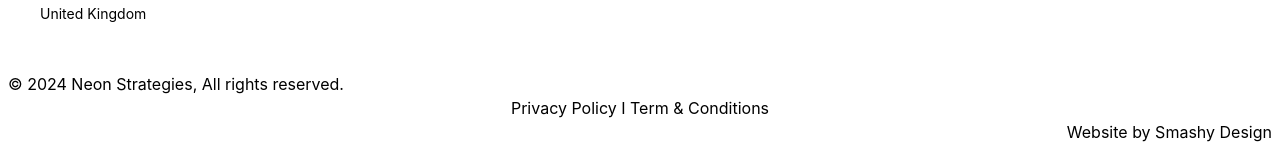
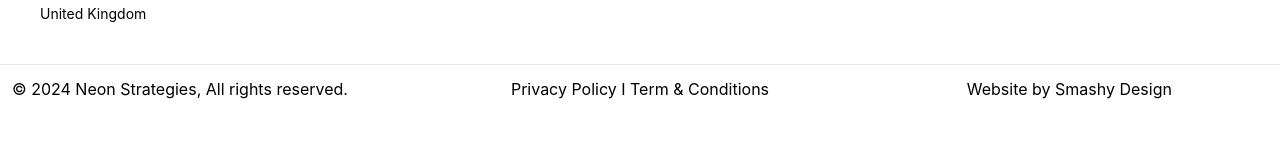
Before and after one commit to Oshanimadhushika/Sample_Website-SmashyDesign, a React (Create React App) app in the folder website-smashy/: page / in a window 1280 px wide. Shown: the part 6335-6484 px from the top of the page. After the commit the page ends 6448 px from the top, so only its background shows below. Built offline with nearby package versions, Linux system fonts and the light colour scheme.

Commit message:
added changes

```diff
--- a/website-smashy/src/pages/Home.jsx
+++ b/website-smashy/src/pages/Home.jsx
@@ -420,7 +420,6 @@ const Home = () => {
           <div class="col-span-12 sm:col-span-12 md:col-span-6 lg:col-span-4 xl:col-span-4 text-center">
             <div className="flex justify-center items-center mt-4">
               <div className="flex justify-center pt-16">
-
                 <button className="flex bg-opacity-70 border-2 border-black text-black rounded-3xl p-3 mt-6 text-xs hover:bg-blue-200 w-full text-center">
                   Contact Us to Get Started
                   <span className="ml-3 mt-1 text-black">
@@ -428,7 +427,6 @@ const Home = () => {
                   </span>
                 </button>
               </div>
-
             </div>
           </div>
         </div>
@@ -466,7 +464,6 @@ const Home = () => {
               </p>
             </div>
 
-
             <p className="text-center text-md font-normal mt-4">
               info@neostrategies.com
             </p>
@@ -477,10 +474,14 @@ const Home = () => {
 
         <div class="grid grid-cols-12 gap-8 p-10 pr-3 mt-6 container mx-auto ">
           <div class="col-span-12 sm:col-span-12 md:col-span-4  lg:col-span-4 xl:col-span-4   ">
-            <h1 className="font-bold text-md lg:text-start xl:text-start md:text-start sm:text-center text-center">Address</h1>
+            <h1 className="font-bold text-md lg:text-start xl:text-start md:text-start sm:text-center text-center">
+              Address
+            </h1>
             <p className="lg:text-start xl:text-start md:text-start sm:text-center text-center">
               <h1 className="text-sm font-normal mt-1">Neon Strategies Ltd.</h1>
-              <h1 className="text-sm font-normal mt-1">123 Marketing Street </h1>
+              <h1 className="text-sm font-normal mt-1">
+                123 Marketing Street{" "}
+              </h1>
               <h1 className="text-sm font-normal mt-1">London,W1A 1AA</h1>
               <h1 className="text-sm font-normal mt-1">United Kingdom</h1>{" "}
             </p>
@@ -491,25 +492,50 @@ const Home = () => {
           </div>
 
           <div class="col-span-12 sm:col-span-12 md:col-span-4  lg:col-span-4 xl:col-span-4   ">
-            <h1  className="font-bold text-md text-center">FOLLOW US</h1>
+            <h1 className="font-bold text-md text-center">FOLLOW US</h1>
             <div className="flex gap-3 text-3xl text-center justify-center mt-6">
-               <a href=""><TiSocialLinkedinCircular /></a>
-               <a href=""><CiFacebook /></a>
+              <a href="">
+                <TiSocialLinkedinCircular />
+              </a>
+              <a href="">
+                <CiFacebook />
+              </a>
 
-               <a href=""><TbCircleLetterX /></a>
+              <a href="">
+                <TbCircleLetterX />
+              </a>
 
-               <a href=""><IoLogoInstagram /></a>
-
+              <a href="">
+                <IoLogoInstagram />
+              </a>
             </div>
           </div>
         </div>
 
-        <footer className="p-2">
-        <h1 className="text-start">© 2024 Neon Strategies, All rights reserved.</h1>
-        <h1 className="text-center">Privacy Policy I Term & Conditions</h1>
-        <h1 className="text-end">Website by Smashy Design</h1>
+        <footer className=" border-t border-gray-200">
+          <div class="grid grid-cols-12 gap-8 container mx-auto p-3">
+            <div class="col-span-12 sm:col-span-12 md:col-span-4  lg:col-span-4 xl:col-span-4   ">
+              <div className="text-start">
+                <h1 className="text-start">
+                  © 2024 Neon Strategies, All rights reserved.
+                </h1>
+              </div>
+            </div>
 
+            <div class="col-span-12 sm:col-span-12 md:col-span-4  lg:col-span-4 xl:col-span-4   ">
+              <div className="">
+                <h1 className="lg:text-center xl:text-center md:text-center sm:text-start text-start">
+                  Privacy Policy I Term & Conditions
+                </h1>
+              </div>{" "}
+            </div>
 
+            <div class="col-span-12 sm:col-span-12 md:col-span-4  lg:col-span-4 xl:col-span-4   ">
+              <div className="">
+                <h1 className="lg:text-center xl:text-center md:text-center sm:text-start text-start ">Website by Smashy Design</h1>
+              </div>
+            </div>
+          </div>
         </footer>
       </div>
     </>
```
Lines whose indentation alone changed are shown as unchanged.
